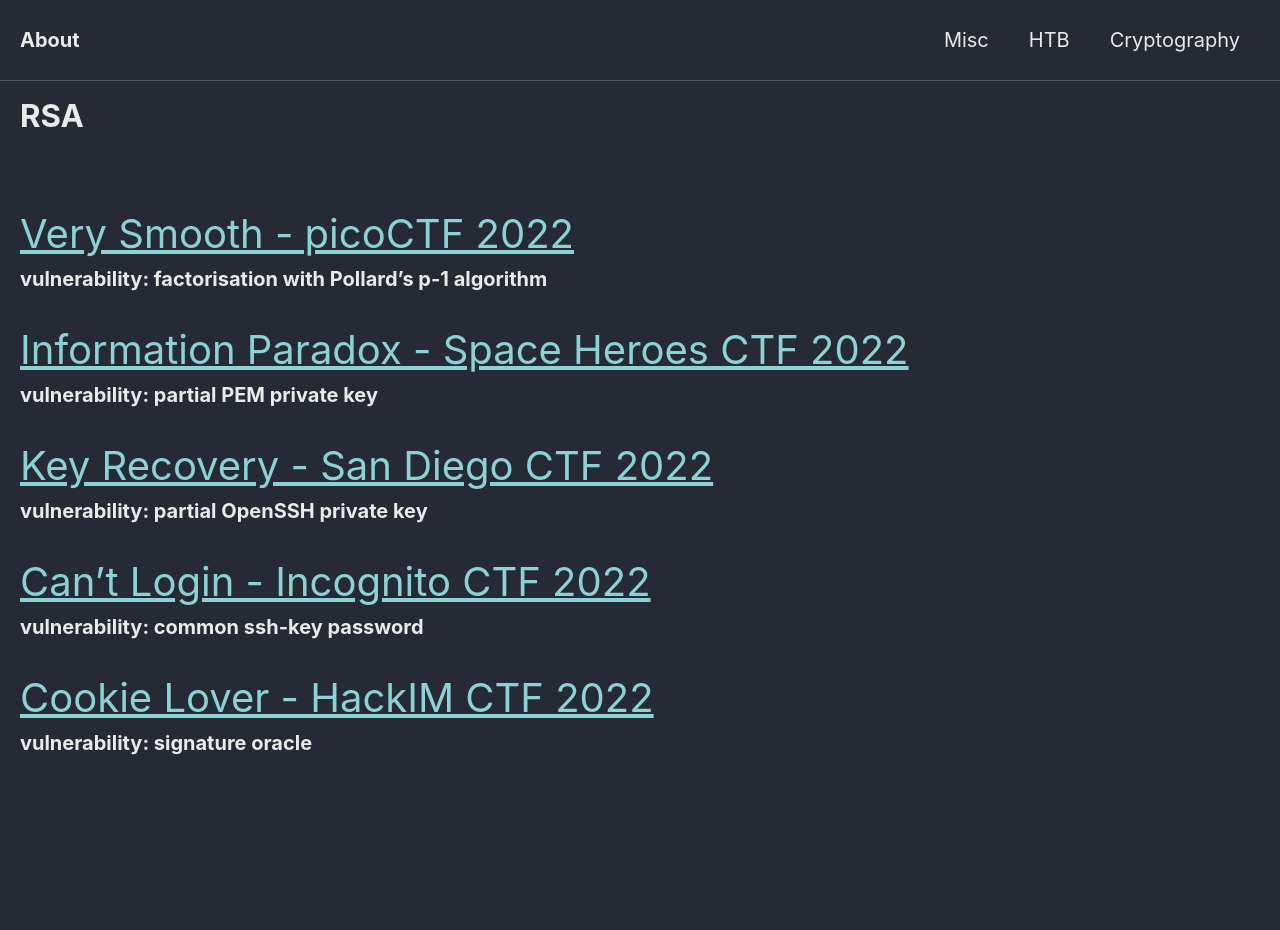
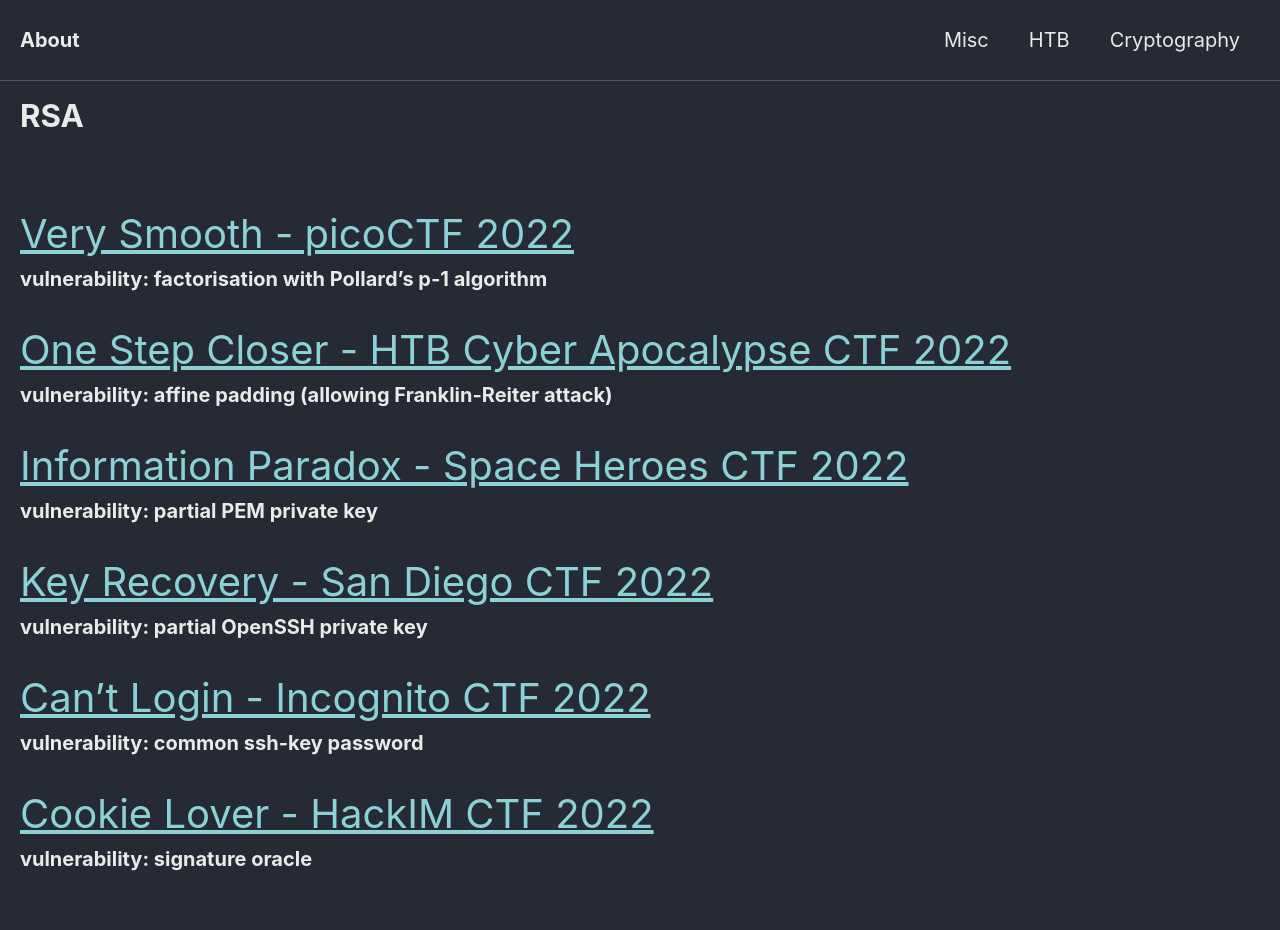
Before and after one commit to Connor-McCartney/Connor-McCartney.github.io, a Jekyll site: the page built from _pages/cryptography/rsa/rsa.md, in a window 1280 px wide. Built offline with Jekyll 4.4.1, drawn with Linux system fonts in a browser that asks for light colours; cached includes are drawn as plain includes; before the commit the page ends 900 px from its top, so only the background shows below that.

Commit message:
Update rsa.md

```diff
--- a/_pages/cryptography/rsa/rsa.md
+++ b/_pages/cryptography/rsa/rsa.md
@@ -8,6 +8,10 @@ title: RSA
 
 <span style="font-size:2em;">   [Very Smooth - picoCTF 2022](/cryptography/rsa/very-smooth-picoCTF-2022)       </span> <br>
 __vulnerability: factorisation with Pollard's p-1 algorithm__
+
+
+<span style="font-size:2em;">   [One Step Closer - HTB Cyber Apocalypse CTF 2022](/cryptography/rsa/one-step-closer-HTB-cyber-apocalypse-CTF-2022)       </span> <br>
+__vulnerability: affine padding (allowing Franklin-Reiter attack)__
 
 
 <span style="font-size:2em;">   [Information Paradox - Space Heroes CTF 2022](/cryptography/rsa/information-paradox-SHCTF-2022)       </span> <br>
```
